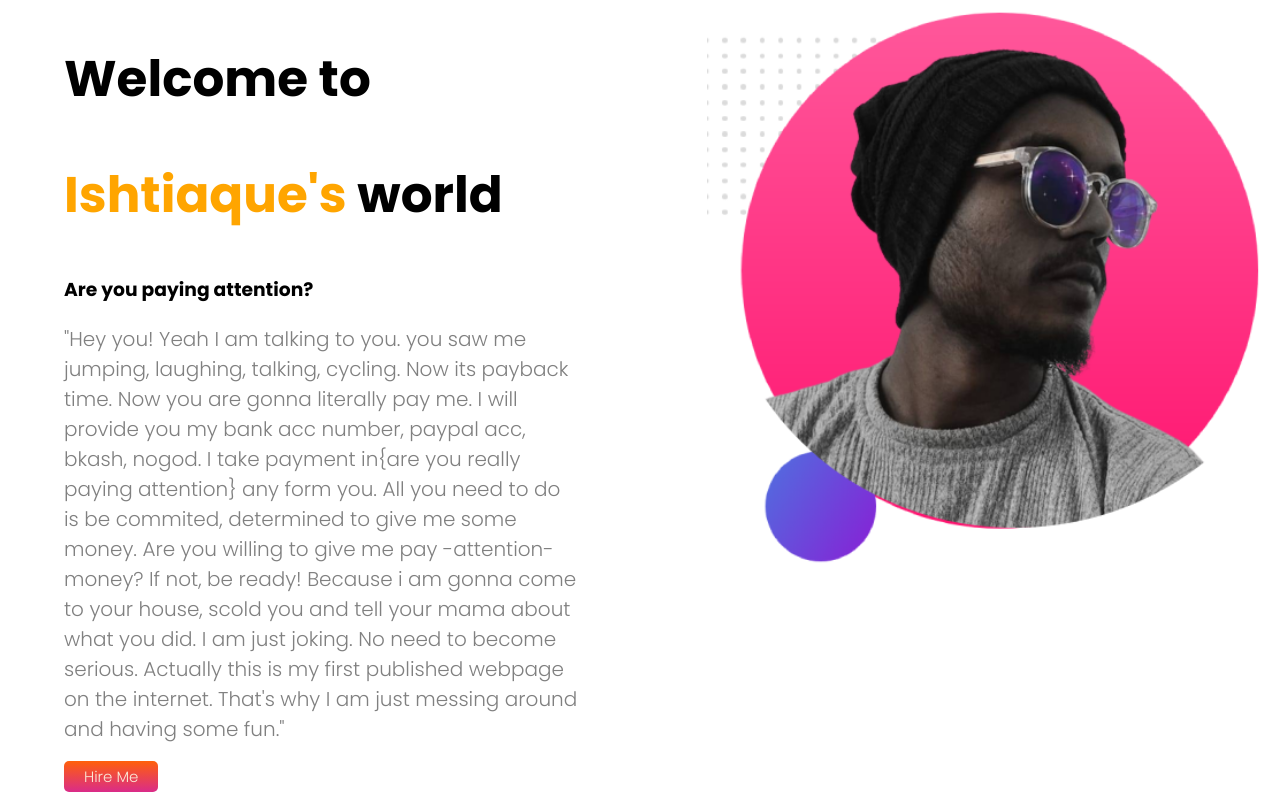
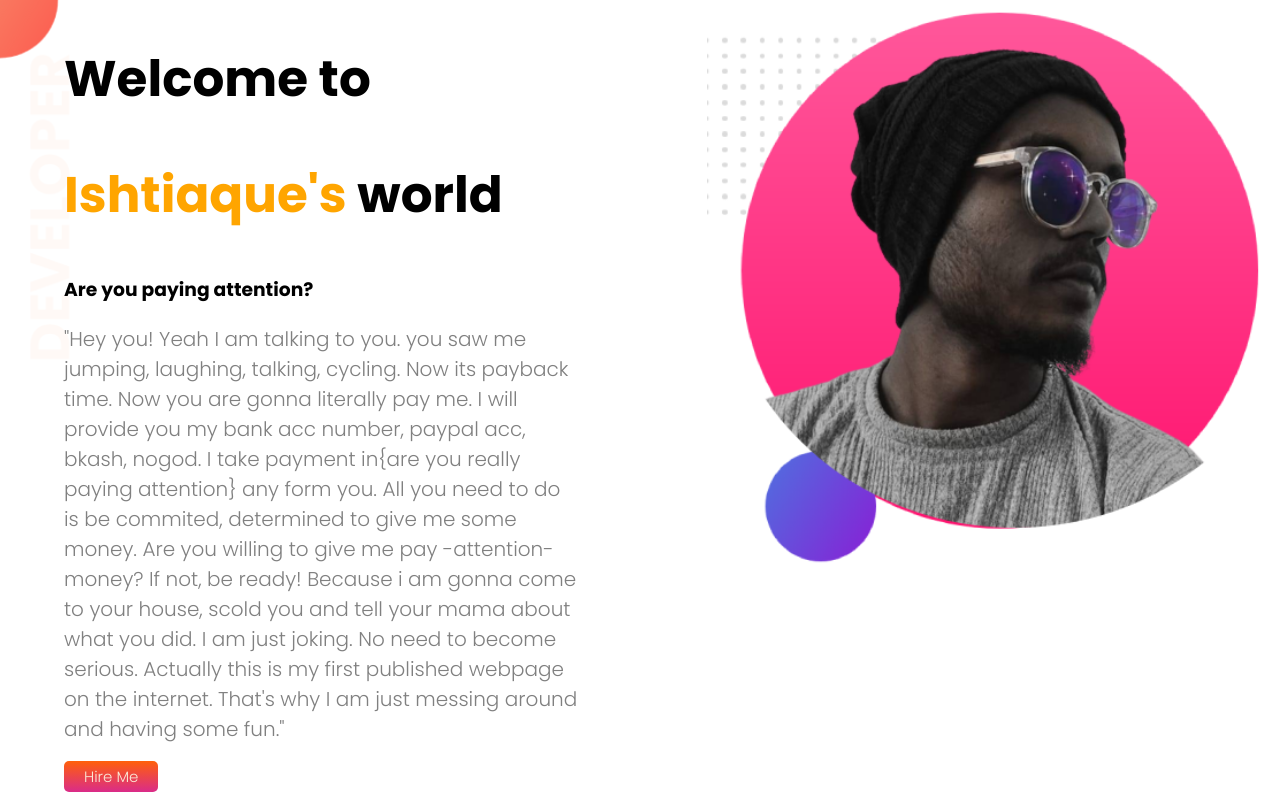
Before and after one commit to mashroorzisan/my-portfolio, a plain HTML site: page index.html in a window 1280 px wide. Shown: the top 800 px of the page. Drawn offline with Linux system fonts and the light colour scheme; the site is published under a folder, as on GitHub Pages, so addresses that start at the root find nothing.

Commit message:
finalcommit

```diff
--- a/style.css
+++ b/style.css
@@ -19,7 +19,7 @@ p {
 }
 
 .top {
-    background-image: url(/imgs/top-banner.png);
+    background-image: url(imgs/top-banner.png);
     background-repeat: no-repeat;
     margin-bottom: 5%;
 }
```
